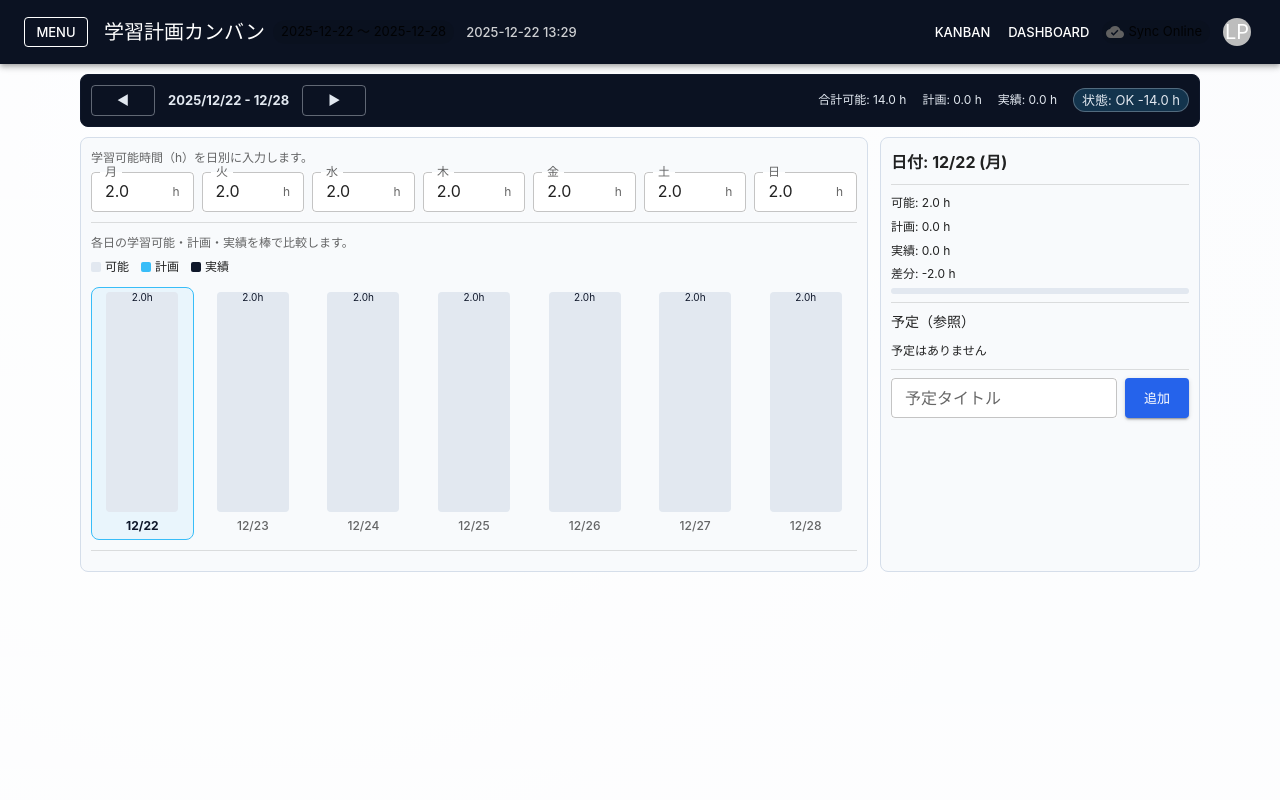
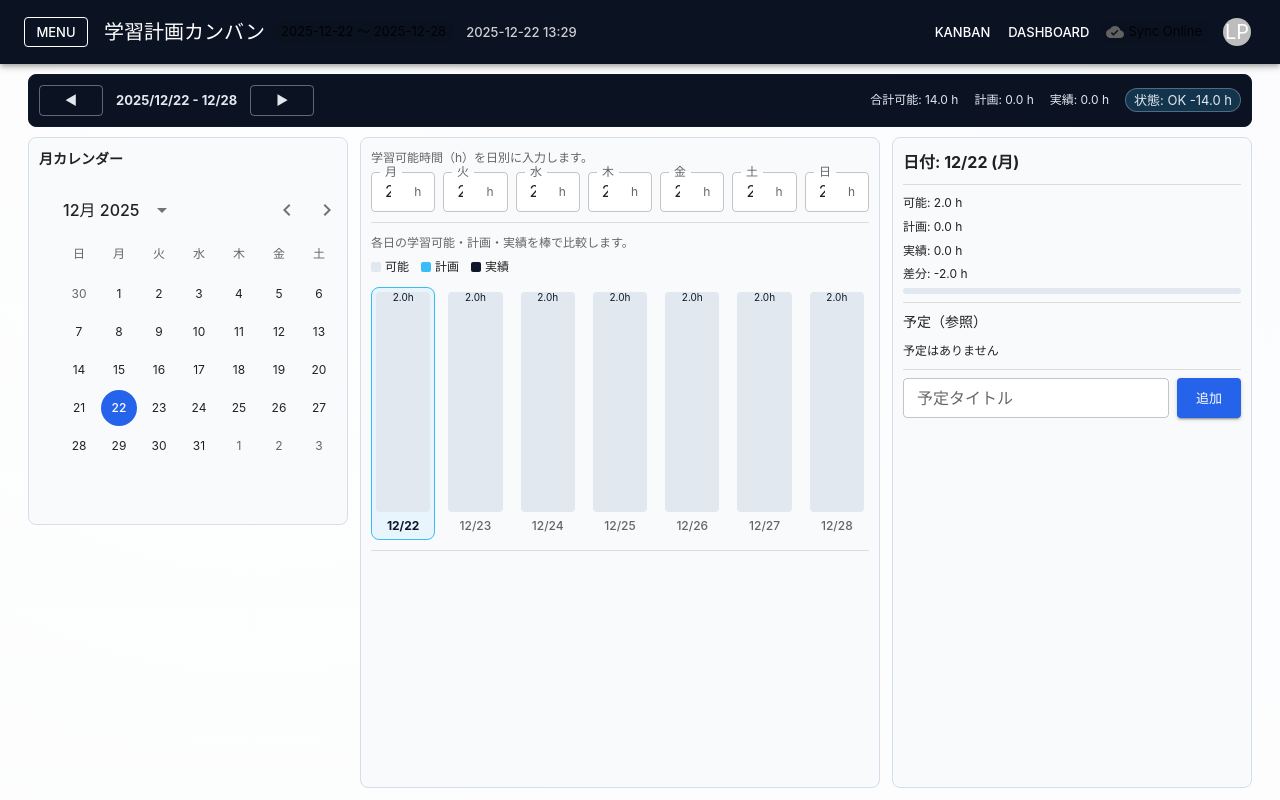
Before and after one commit to taturou/study_kanban, a React (Vite) app: page /calendar in a window 1280 px wide. Built offline with nearby package versions, Linux system fonts and the light colour scheme.

Commit message:
feat: カレンダーの縦方向レイアウトを拡張
標準ビューを縦伸長できるようにし、カレンダーのパネルを画面高に合わせてストレッチする

```diff
--- a/src/app/CalendarView.tsx
+++ b/src/app/CalendarView.tsx
@@ -12,7 +12,9 @@ import {
   Stack,
   TextField,
   Typography,
+  useMediaQuery,
 } from "@mui/material";
+import { useTheme } from "@mui/material/styles";
 import { useEffect, useMemo, useState } from "react";
 import { ja } from "date-fns/locale";
 import { eachDayOfInterval, endOfWeek, format, startOfWeek } from "date-fns";
@@ -71,6 +73,8 @@ function buildEventsByDate(events: CalendarEvent[]) {
 }
 
 export function CalendarView() {
+  const theme = useTheme();
+  const showMonthCalendar = useMediaQuery(theme.breakpoints.up("lg"));
   const tasks = useKanbanStore((state) => state.tasks);
   const massiveSeedEnabled = isMassiveSeedEnabled();
   const massiveSeedDate = useMemo(
@@ -202,12 +206,18 @@ export function CalendarView() {
 
   const dailyGap = (plannedByDate[selectedIso] ?? 0) - availability;
   const dailyOver = dailyGap > 0;
+  const layoutColumns = showMonthCalendar
+    ? "minmax(240px, 320px) minmax(0, 1fr) minmax(260px, 360px)"
+    : { xs: "1fr", md: "minmax(0, 1fr) minmax(260px, 360px)" };
 
   return (
     <Box
       sx={{
-        maxWidth: 1120,
+        width: "100%",
+        maxWidth: { xs: "100%", xl: 1440 },
         mx: "auto",
+        px: { xs: 1, md: 2 },
+        flex: 1,
         display: "grid",
         gridTemplateRows: "auto 1fr",
         gap: 1.25,
@@ -270,12 +280,50 @@ export function CalendarView() {
       <Box
         sx={{
           display: "grid",
-          gridTemplateColumns: { xs: "1fr", md: "minmax(720px, 1fr) 320px" },
+          gridTemplateColumns: layoutColumns,
           gap: 1.5,
+          alignItems: "stretch",
           minHeight: 0,
         }}
       >
-        <Paper elevation={0} sx={{ p: 1.25, borderRadius: 2, border: "1px solid #d5deea", background: "#f8fafc" }}>
+        {showMonthCalendar ? (
+          <Paper
+            elevation={0}
+            sx={{
+              p: 1.25,
+              borderRadius: 2,
+              border: "1px solid #d5deea",
+              background: "#f8fafc",
+              alignSelf: "start",
+            }}
+          >
+            <Stack spacing={1}>
+              <Typography variant="subtitle2" sx={{ fontWeight: 700 }}>
+                月カレンダー
+              </Typography>
+              <LocalizationProvider dateAdapter={AdapterDateFns} adapterLocale={ja}>
+                <DateCalendar
+                  value={selectedDate}
+                  onChange={(value) => {
+                    if (!value) return;
+                    setSelectedDate(value);
+                  }}
+                  showDaysOutsideCurrentMonth
+                />
+              </LocalizationProvider>
+            </Stack>
+          </Paper>
+        ) : null}
+        <Paper
+          elevation={0}
+          sx={{
+            p: 1.25,
+            borderRadius: 2,
+            border: "1px solid #d5deea",
+            background: "#f8fafc",
+            height: "100%",
+          }}
+        >
           <Stack spacing={1.25}>
             <Stack spacing={0.5}>
               <Typography variant="caption" sx={{ color: "text.secondary" }}>
@@ -284,8 +332,8 @@ export function CalendarView() {
               <Box
                 sx={{
                   display: "grid",
-                  gridTemplateColumns: "repeat(7, minmax(80px, 1fr))",
-                  gap: 1,
+                  gridTemplateColumns: "repeat(7, minmax(0, 1fr))",
+                  gap: { xs: 0.5, sm: 1 },
                   alignItems: "center",
                 }}
               >
@@ -344,8 +392,8 @@ export function CalendarView() {
               <Box
                 sx={{
                   display: "grid",
-                  gridTemplateColumns: "repeat(7, minmax(80px, 1fr))",
-                  gap: 1,
+                  gridTemplateColumns: "repeat(7, minmax(0, 1fr))",
+                  gap: { xs: 0.5, sm: 1 },
                   alignItems: "end",
                   minHeight: 260,
                 }}
@@ -374,7 +422,7 @@ export function CalendarView() {
                       background: isSelected ? "rgba(56, 189, 248, 0.08)" : "transparent",
                     }}
                   >
-                    <Box sx={{ position: "relative", width: 72, height: 220 }}>
+                    <Box sx={{ position: "relative", width: "100%", maxWidth: 72, minWidth: 44, height: 220 }}>
                       <Box
                         sx={{
                           position: "absolute",
@@ -474,8 +522,8 @@ export function CalendarView() {
             <Box
               sx={{
                 display: "grid",
-                gridTemplateColumns: "repeat(7, minmax(80px, 1fr))",
-                gap: 1,
+                gridTemplateColumns: "repeat(7, minmax(0, 1fr))",
+                gap: { xs: 0.5, sm: 1 },
                 alignItems: "start",
               }}
             >
@@ -503,7 +551,16 @@ export function CalendarView() {
             </Box>
           </Stack>
         </Paper>
-        <Paper elevation={0} sx={{ p: 1.25, borderRadius: 2, border: "1px solid #d5deea", background: "#f8fafc" }}>
+        <Paper
+          elevation={0}
+          sx={{
+            p: 1.25,
+            borderRadius: 2,
+            border: "1px solid #d5deea",
+            background: "#f8fafc",
+            height: "100%",
+          }}
+        >
           <Stack spacing={1}>
             <Typography variant="subtitle1" sx={{ fontWeight: 700 }}>
               日付: {format(selectedDate, "MM/dd (EEE)", { locale: ja })}
--- a/src/styles/kanban.css
+++ b/src/styles/kanban.css
@@ -40,6 +40,10 @@ body {
   min-height: 0;
   overflow: auto;
   padding: 10px 12px 12px;
+}
+.app-shell__content[data-view="standard"] {
+  display: flex;
+  flex-direction: column;
 }
 .app-shell__content[data-view="kanban"] {
   padding: 0;
```
